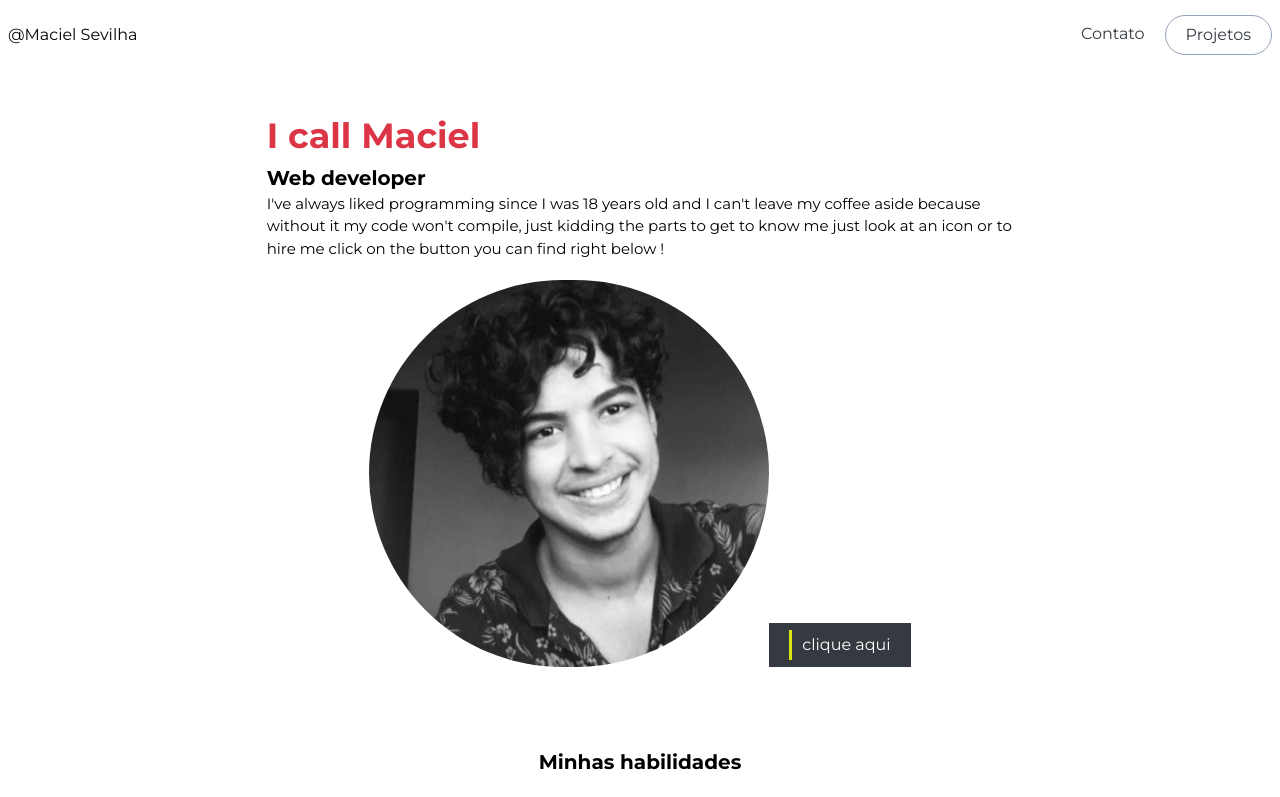
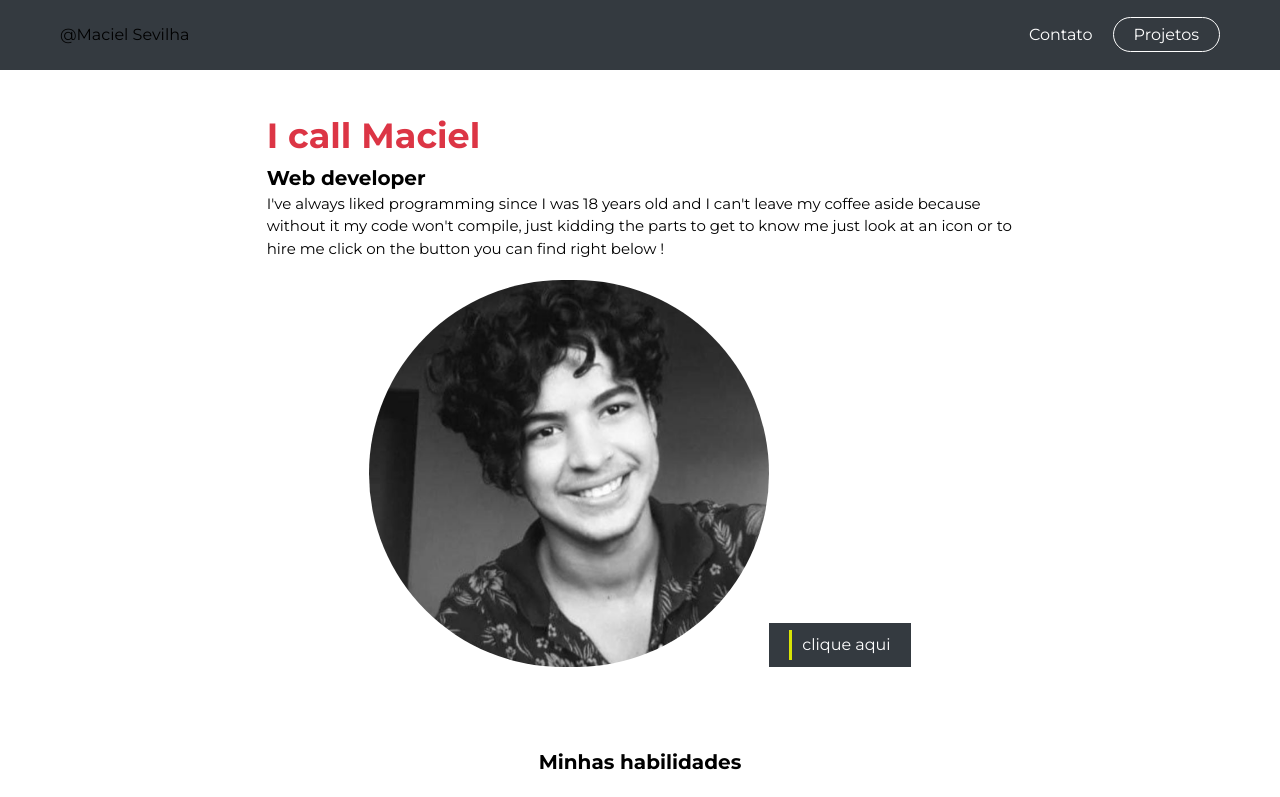
Before and after one commit to macielsevilha/portfolio, a Next.js app: page / in a window 1280 px wide. Shown: the top 797 px of the page. Built offline with nearby package versions, Linux system fonts and the light colour scheme.

Commit message:
criando botão do nav

```diff
--- a/src/app/components/_ui/Navbar.jsx
+++ b/src/app/components/_ui/Navbar.jsx
@@ -4,10 +4,10 @@ export function Navbar() {
     return (
         <nav className="navbar">
             <ul className="flex my-2">
-                <li>
+                <li className="portfolio-border__none">
                     <Links name="Contato" />
                 </li>
-                <li className="bg-white rounded-full border border-slate-400">
+                <li>
                     <Links name="Projetos" />
                 </li>
             </ul>
--- a/src/app/components/surfaces/Header.jsx
+++ b/src/app/components/surfaces/Header.jsx
@@ -1,11 +1,10 @@
 import { Navbar } from "../_ui/Navbar";
-
+import "../../sass/app.scss";
 
 export function Header() {
     return (
-        <div>
-            <div className={`
-        flex justify-between items-center max-w-7xl m-auto px-2`}>
+        <div className="portfolio-container">
+            <div className="portfolio-middle">
                 <h2>@Maciel Sevilha</h2>
                 <Navbar />
             </div>
--- a/src/app/page.module.scss
+++ b/src/app/page.module.scss
@@ -1,4 +1,3 @@
-
 
 .line {
   background-color: rgb(130, 130, 130);
@@ -17,6 +16,8 @@
 
   h1 {
     font-size: 35px;
+
+
   }
   h2 {
     font-size: 20px;
--- a/src/app/sass/abstracts/_variables.scss
+++ b/src/app/sass/abstracts/_variables.scss
@@ -5,6 +5,13 @@ $accent-color-one: #0688e4 !default;
 $accent-color-two: #d9e406 !default;
 $dark-theme: #333;
 $white-text: #FFF;
+
+$primary: #007BFF;
+$secondary: #6C757D;
+$success: #28A745;
+$danger: #DC3545;
+$dark: #343A40;
+$light: #FFFFFF;
 $brand: 'portfolio';
 
 $palette: (
--- a/src/app/sass/app.scss
+++ b/src/app/sass/app.scss
@@ -4,4 +4,5 @@
 @import "components/button";
 @import "components/navbar";
 @import "components/palette";
-@import "components/header";
+// Layout
+@import "layout/header";
--- a/src/app/sass/components/_button.scss
+++ b/src/app/sass/components/_button.scss
@@ -1,4 +1,9 @@
 
+
+:root {
+  --light: $light;
+  --dange: $danger;
+}
 %btn {
   position: relative;
   color: map-get($map: $palette, $key: 'light');
@@ -75,9 +80,14 @@
     @include duration('before', -45deg);
   }
 
-  .#{$brand}-btn__link {
+  .#{$brand}-btn__link a{
     @extend %btn;
+    border: {
+      radius: 20px;
+      width: 1.5px;
+      color: white;
+    }
     a {
-      color: map-get($map: $palette, $key: 'dark');
+      color: map-get($map: $palette, $key: 'light');
     }
   }
--- a/src/app/sass/components/_navbar.scss
+++ b/src/app/sass/components/_navbar.scss
@@ -2,4 +2,7 @@
     height: 70px;
     display: flex;
     align-items: center;
+    .#{$brand}-border__none a{
+       border: none;
+    }
 }
--- /dev/null
+++ b/src/app/sass/layout/_header.scss
@@ -0,0 +1,13 @@
+.#{$brand}-container {
+    background-color: map-get($map: $palette, $key: 'dark');
+    display: flex;
+    justify-content: center;
+    .#{$brand}-middle {
+       display: flex;
+       justify-content: space-between;
+       align-items: center;
+       width: 100%;
+       max-width: 1200px;
+       padding: 0px 20px;
+    }
+}
```
Also changed, not shown: src/app/sass/components/_header.scss (deleted).
